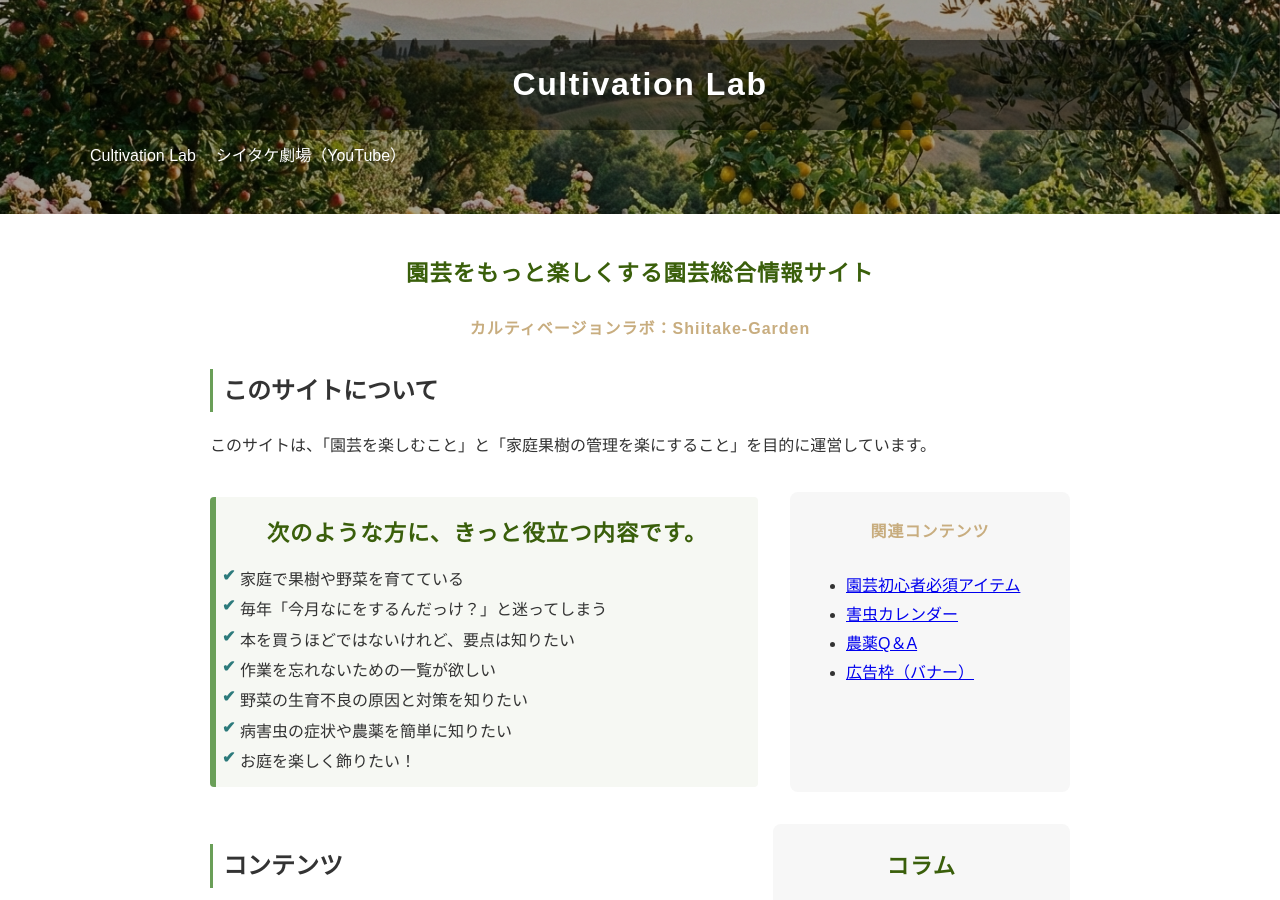
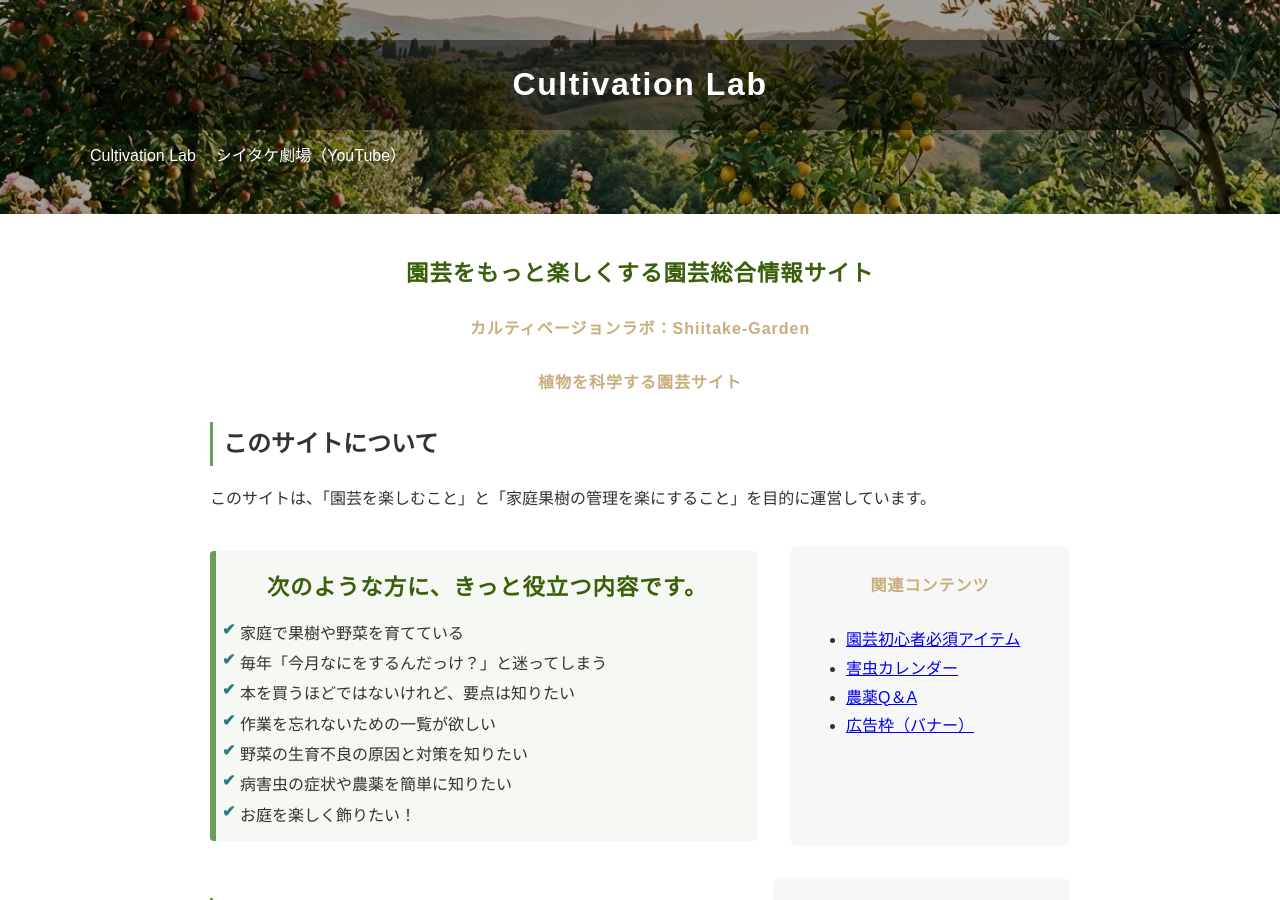
Before and after one commit to shiitake-garden/shiitake-garden.github.io, a Jekyll site: the page built from index.html, in a window 1280 px wide and 900 px high. Built offline with Jekyll 4.4.1, drawn with Linux system fonts in a browser that asks for light colours.

Commit message:
Update index.html

```diff
--- a/index.html
+++ b/index.html
@@ -7,6 +7,7 @@ title: カルティベージョンラボ
 <section>
 <h1>園芸をもっと楽しくする園芸総合情報サイト</h1>
 <h4>カルティベージョンラボ：Shiitake-Garden</h4>
+<h4>植物を科学する園芸サイト</h4>
 </section>
 
 <section>
```
